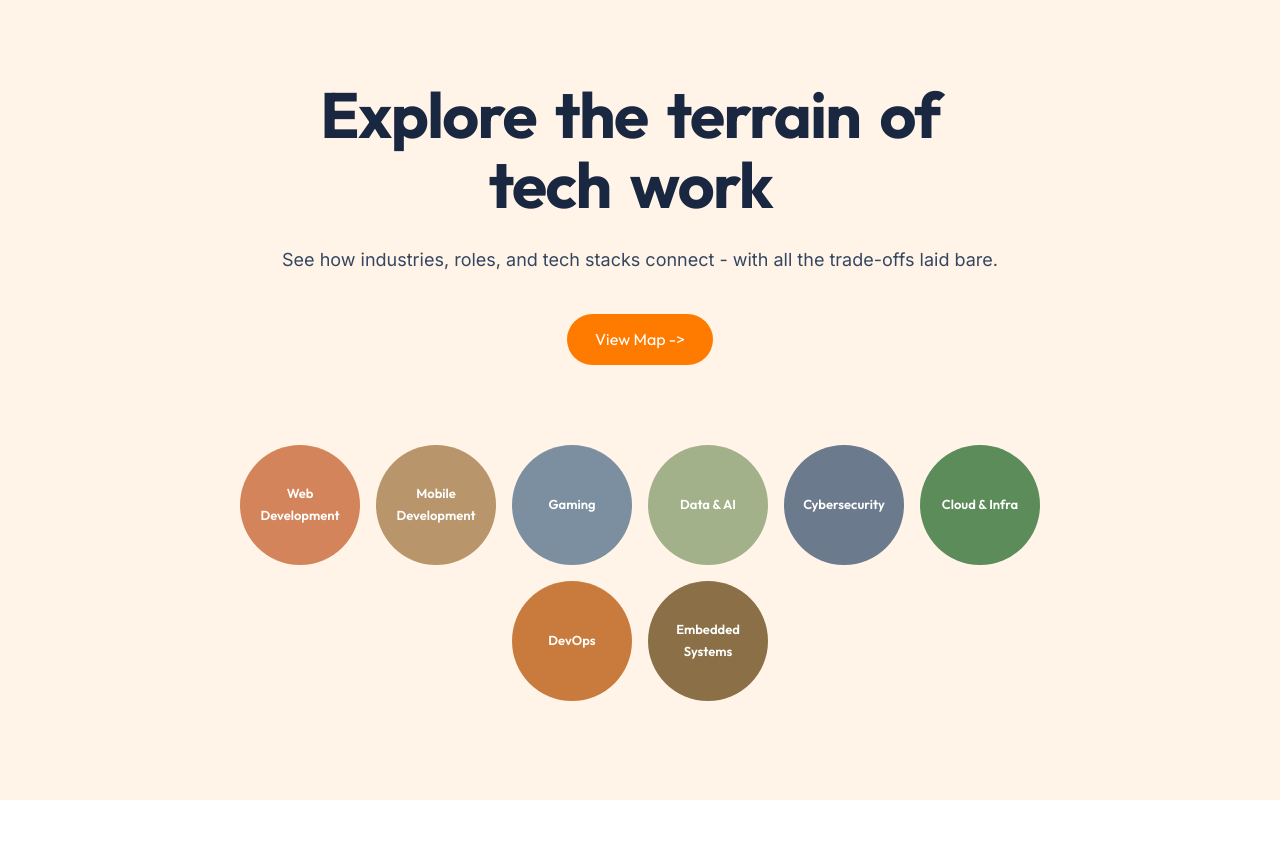
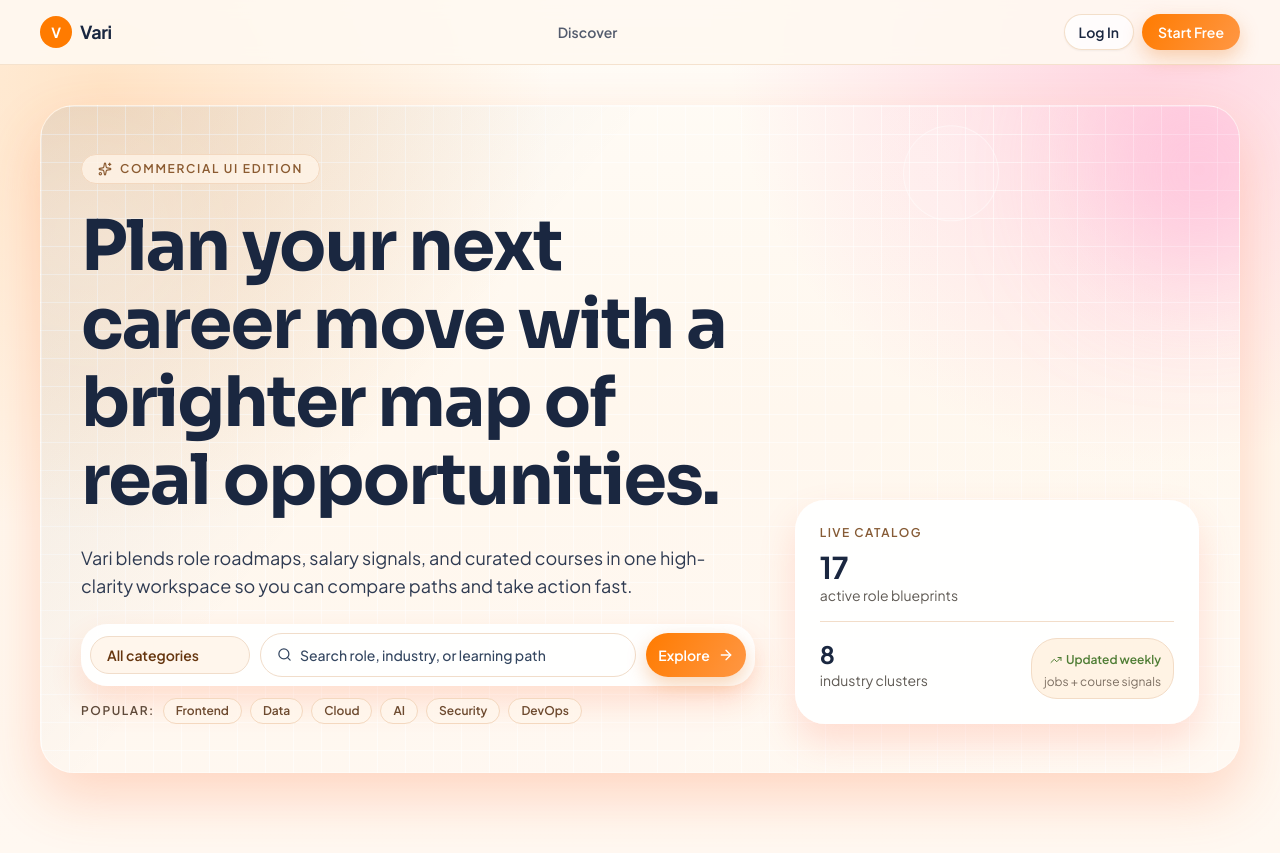
Before and after one commit to artakjato/vari, a React (Vite) app in the folder client/: page / in a window 1280 px wide. Before the commit the page ends 800 px from the top, so only its background shows below. Built offline with nearby package versions, Linux system fonts and the light colour scheme; no server answers.

Commit message:
feat(pages): add core pages and route integration

```diff
--- a/client/src/pages/HomePage.tsx
+++ b/client/src/pages/HomePage.tsx
@@ -1,134 +1,168 @@
-import { motion } from "framer-motion";
-import { Link } from "react-router-dom";
-import { useMapStore } from "../stores/mapStore";
+import { Button } from '@/components/ui/Button';
+import { motion } from 'framer-motion';
+import { ArrowRight, Search, Sparkles, TrendingUp } from 'lucide-react';
+import { Link } from 'react-router-dom';
+import { useMapStore } from '../stores/mapStore';
+
+const menuItems = [
+	{ label: 'Discover', href: '#discover' },
+];
+
+const popularTags = ['Frontend', 'Data', 'Cloud', 'AI', 'Security', 'DevOps'];
 
 export function HomePage() {
-  const industries = useMapStore((s) => s.industries);
-
-  const words = "Explore the terrain of tech work".split(" ");
+	const industries = useMapStore((state) => state.industries);
+	const roles = useMapStore((state) => state.roles);
+	const resetMap = useMapStore((state) => state.resetMap);
 
 	return (
-    <div
-      style={{
-        minHeight: "100vh",
-        background: "var(--bg-canvas)",
-        padding: "80px 24px",
-      }}
+		<div className="min-h-screen bg-transparent pb-12 sm:pb-16 md:pb-20">
+			<header className="sticky top-0 z-30 border-b border-border/70 bg-background/90 backdrop-blur">
+				<div className="mx-auto flex h-14 w-full max-w-[1280px] items-center justify-between gap-2.5 px-4 sm:h-16 sm:gap-4 sm:px-6 md:px-8 lg:px-10">
+					<Link
+						to="/"
+						onClick={resetMap}
+						className="inline-flex items-center gap-1.5 text-[0.95rem] font-bold tracking-tight text-foreground sm:gap-2 sm:text-lg md:text-[1.12rem]"
 					>
-      <div style={{ textAlign: "center", maxWidth: 760, margin: "0 auto" }}>
-        <h1
-          style={{
-            fontFamily: "Outfit",
-            fontSize: "clamp(36px, 6vw, 64px)",
-            fontWeight: 700,
-            color: "var(--text-primary)",
-            lineHeight: 1.1,
-          }}
+						<span className="inline-flex h-7 w-7 items-center justify-center rounded-full bg-primary text-xs font-bold text-primary-foreground sm:h-8 sm:w-8 sm:text-sm">V</span>
+						Vari
+					</Link>
+
+					<nav className="hidden items-center gap-5 md:flex lg:gap-6">
+						{menuItems.map((item) => (
+							<a
+								key={item.label}
+								href={item.href}
+								className="text-[13px] font-semibold text-foreground/75 transition-colors duration-150 hover:text-foreground lg:text-sm"
 							>
-          {words.map((word, i) => (
-            <motion.span
-              key={i}
-              initial={{ opacity: 0, y: 20 }}
+								{item.label}
+							</a>
+						))}
+					</nav>
+
+					<div className="flex items-center gap-1.5 sm:gap-2">
+						<Link to="/auth">
+							<Button variant="outline" size="sm" className="h-8 rounded-full border-border/80 bg-white/75 px-3 text-[11px] sm:h-9 sm:px-3.5 sm:text-sm">
+								Log In
+							</Button>
+						</Link>
+						<Link to="/map" onClick={resetMap}>
+							<Button size="sm" className="h-8 rounded-full px-3 text-[11px] sm:h-9 sm:px-4 sm:text-sm">
+								Start Free
+							</Button>
+						</Link>
+					</div>
+				</div>
+			</header>
+
+			<main className="mx-auto flex w-full max-w-[1280px] flex-col gap-8 px-4 pt-5 sm:gap-10 sm:px-6 sm:pt-7 md:gap-14 md:px-8 md:pt-10 lg:px-10">
+				<section
+					id="discover"
+					className="hero-sunburst warm-grid relative overflow-hidden rounded-xl border border-white/45 px-4 py-6 text-[#1a2740] shadow-[0_24px_56px_rgba(255,103,45,0.24)] sm:rounded-2xl sm:px-6 sm:py-8 md:rounded-[34px] md:px-9 md:py-11 lg:px-10 lg:py-12"
+				>
+					<div className="pointer-events-none absolute inset-0 bg-[linear-gradient(130deg,rgba(8,17,34,0.08),transparent_35%,rgba(255,255,255,0.14))]" />
+					<div className="pointer-events-none absolute -left-10 top-10 h-44 w-44 rounded-full bg-white/24 blur-3xl" />
+					<div className="pointer-events-none absolute -right-16 -top-10 h-52 w-52 rounded-full bg-[#ffa6d2]/50 blur-3xl" />
+					<motion.div
+						animate={{ y: [0, -12, 0] }}
+						transition={{ duration: 7, repeat: Infinity, ease: 'easeInOut' }}
+						className="pointer-events-none absolute right-[20%] top-6 hidden h-24 w-24 rounded-full border border-white/40 bg-white/10 md:block"
+					/>
+
+					<div className="relative grid gap-5 sm:gap-6 md:grid-cols-[1.25fr_0.75fr] md:items-end md:gap-10">
+						<div className="space-y-3.5 sm:space-y-5 md:space-y-6">
+							<motion.p
+								initial={{ opacity: 0, y: 8 }}
 								animate={{ opacity: 1, y: 0 }}
-              transition={{ delay: i * 0.08 }}
-              style={{ display: "inline-block", marginRight: "0.3em" }}
+								transition={{ duration: 0.22 }}
+								className="inline-flex items-center gap-1.5 rounded-full border border-[#f3d8bf] bg-[#fff4e8cc] px-3 py-1 text-[10px] font-semibold uppercase tracking-[0.12em] text-[#8b5b31] sm:gap-2 sm:px-4 sm:py-1.5 sm:text-xs sm:tracking-[0.14em]"
 							>
-              {word}
-            </motion.span>
-          ))}
-        </h1>
+								<Sparkles size={14} />
+								Commercial UI Edition
+							</motion.p>
+
+							<motion.h1
+								initial={{ opacity: 0, y: 8 }}
+								animate={{ opacity: 1, y: 0 }}
+								transition={{ delay: 0.06, duration: 0.24 }}
+								className="max-w-3xl text-[clamp(1.9rem,8.1vw,4.35rem)] leading-[1.04] text-[#1a2740] md:leading-[1.02]"
+							>
+								Plan your next career move with a brighter map of real opportunities.
+							</motion.h1>
 
 							<motion.p
-          initial={{ opacity: 0 }}
-          animate={{ opacity: 1 }}
-          transition={{ delay: 0.8 }}
-          style={{
-            color: "var(--text-secondary)",
-            fontSize: 18,
-            margin: "24px 0 40px",
-            fontFamily: "Inter",
-          }}
+								initial={{ opacity: 0, y: 10 }}
+								animate={{ opacity: 1, y: 0 }}
+								transition={{ delay: 0.12, duration: 0.24 }}
+								className="max-w-2xl text-[0.95rem] text-[#2f3b52] sm:text-base md:text-lg"
 							>
-          See how industries, roles, and tech stacks connect - with all the
-          trade-offs laid bare.
+								Vari blends role roadmaps, salary signals, and curated courses in one high-clarity workspace so you can compare paths and take action fast.
 							</motion.p>
 
 							<motion.div
 								initial={{ opacity: 0, y: 10 }}
 								animate={{ opacity: 1, y: 0 }}
-          transition={{ delay: 1.0 }}
-          style={{ display: "flex", gap: 16, justifyContent: "center" }}
+								transition={{ delay: 0.16, duration: 0.24 }}
+								className="space-y-2.5 sm:space-y-3"
 							>
-          <Link to="/map">
-            <button
-              style={{
-                padding: "12px 28px",
-                background: "var(--accent-primary)",
-                color: "white",
-                border: "none",
-                borderRadius: 99,
-                fontFamily: "Outfit",
-                fontSize: 16,
-                cursor: "pointer",
-              }}
+								<div className="flex flex-col gap-2.5 rounded-2xl border border-white/50 bg-white/92 p-1.5 shadow-[0_16px_32px_rgba(255,90,32,0.16)] sm:p-2 md:flex-row md:items-center">
+									<button className="rounded-xl border border-[#f1ddca] bg-[#fff6ec] px-3 py-1.5 text-left text-[13px] font-semibold text-[#66360f] sm:px-4 sm:py-2 sm:text-sm md:min-w-40">
+										All categories
+									</button>
+									<Link
+										to="/map"
+										onClick={resetMap}
+										className="flex h-10 flex-1 items-center gap-2 rounded-xl border border-[#f1ddca] px-3 text-[13px] font-medium text-[#344660] transition-colors duration-150 hover:border-[#ffc79a] sm:h-11 sm:px-4 sm:text-sm"
 									>
-              View Map -&gt;
-            </button>
+										<Search size={15} />
+										Search role, industry, or learning path
 									</Link>
+									<Link to="/map" onClick={resetMap}>
+										<Button className="h-10 rounded-xl px-4 text-[13px] sm:h-11 sm:px-6 sm:text-sm">
+											Explore
+											<ArrowRight size={15} />
+										</Button>
+									</Link>
+								</div>
+								<div className="flex flex-wrap items-center gap-1.5 sm:gap-2">
+									<span className="text-[10px] font-semibold uppercase tracking-[0.11em] text-[#5f4a3a] sm:text-xs sm:tracking-[0.13em]">Popular:</span>
+									{popularTags.map((tag) => (
+										<span key={tag} className="rounded-full border border-[#f4d8bf] bg-[#fff7edcc] px-2 py-0.5 text-[10px] font-semibold text-[#6d4a2f] sm:px-3 sm:py-1 sm:text-xs">
+											{tag}
+										</span>
+									))}
+								</div>
 							</motion.div>
 						</div>
 
 						<motion.div
-        initial={{ opacity: 0 }}
-        animate={{ opacity: 1 }}
-        transition={{ delay: 1.4, duration: 0.8 }}
-        style={{
-          display: "flex",
-          flexWrap: "wrap",
-          gap: 16,
-          justifyContent: "center",
-          maxWidth: 800,
-          margin: "80px auto 0",
-        }}
+							initial={{ opacity: 0, y: 14 }}
+							animate={{ opacity: 1, y: 0 }}
+							transition={{ delay: 0.2, duration: 0.24 }}
+							className="rounded-2xl border border-white/50 bg-white/92 p-4 text-[#1a2740] shadow-[0_18px_36px_rgba(255,111,78,0.2)] sm:p-5 md:rounded-3xl md:p-6"
 						>
-        {industries.map((industry, i) => (
-          <motion.div
-            key={industry.slug}
-            initial={{ scale: 0, opacity: 0 }}
-            animate={{ scale: 1, opacity: 1 }}
-            transition={{ delay: 1.5 + i * 0.08, type: "spring" }}
-            whileHover={{ scale: 1.05 }}
-          >
-            <Link to="/map" style={{ textDecoration: "none" }}>
-              <div
-                style={{
-                  width: 120,
-                  height: 120,
-                  borderRadius: "50%",
-                  background: industry.color,
-                  display: "flex",
-                  alignItems: "center",
-                  justifyContent: "center",
-                  cursor: "pointer",
-                }}
-              >
-                <span
-                  style={{
-                    color: "white",
-                    fontFamily: "Outfit",
-                    fontSize: 13,
-                    fontWeight: 600,
-                    textAlign: "center",
-                    padding: "0 12px",
-                  }}
-                >
-                  {industry.name}
-                </span>
+							<p className="text-xs font-semibold uppercase tracking-[0.12em] text-[#865b35]">Live catalog</p>
+							<p className="mt-2 text-2xl font-bold sm:text-3xl">{roles.length}</p>
+							<p className="text-xs text-[#5f5a54] sm:text-sm">active role blueprints</p>
+							<div className="mt-4 h-px bg-[#f2ddc9]" />
+							<div className="mt-4 flex items-start justify-between gap-3">
+								<div>
+									<p className="text-xl font-bold sm:text-2xl">{industries.length}</p>
+									<p className="text-xs text-[#5f5a54] sm:text-sm">industry clusters</p>
 								</div>
-            </Link>
+								<div className="rounded-xl border border-[#f3dcc6] bg-[#fff3e4] px-2.5 py-1.5 text-right sm:rounded-2xl sm:px-3 sm:py-2">
+									<p className="inline-flex items-center gap-1 text-xs font-semibold text-[#4f7d35]">
+										<TrendingUp size={12} />
+										Updated weekly
+									</p>
+									<p className="text-[10px] text-[#7d6f62] sm:text-xs">jobs + course signals</p>
+								</div>
+							</div>
 						</motion.div>
-        ))}
-      </motion.div>
+					</div>
+				</section>
+
+			</main>
 		</div>
 	);
 }
--- a/client/src/pages/PinsPage.tsx
+++ b/client/src/pages/PinsPage.tsx
@@ -1,7 +1,8 @@
-import { useState, useEffect } from "react";
+import { useEffect, useState } from "react";
+import { Link } from "react-router-dom";
+import { PinCard } from "../components/pins/PinCard";
 import { getPins } from "../lib/api";
 import { useMapStore } from "../stores/mapStore";
-import { PinCard } from "../components/pins/PinCard";
 
 interface Pin {
   _id: string;
@@ -13,82 +14,68 @@ interface Pin {
 export function PinsPage() {
   const [pins, setPins] = useState<Pin[]>([]);
   const [loading, setLoading] = useState(true);
-  const industries = useMapStore((s) => s.industries);
-  const roles = useMapStore((s) => s.roles);
-  const currentUser = useMapStore((s) => s.currentUser);
+
+  const industries = useMapStore((state) => state.industries);
+  const roles = useMapStore((state) => state.roles);
+  const currentUser = useMapStore((state) => state.currentUser);
 
   useEffect(() => {
     getPins()
-      .then((res) => setPins(res.data))
+      .then((response) => setPins(response.data))
       .catch(() => setPins([]))
       .finally(() => setLoading(false));
   }, []);
 
-  const resolveName = (pin: Pin): string => {
+  const resolveName = (pin: Pin) => {
     if (pin.targetType === "role") {
-      const role = roles.find((r) => r.slug === pin.targetId);
+      const role = roles.find((item) => item.slug === pin.targetId);
       return role?.name ?? pin.targetId;
     }
 
-    const industry = industries.find((ind) => ind.slug === pin.targetId);
+    const industry = industries.find((item) => item.slug === pin.targetId);
     return industry?.name ?? pin.targetId;
-  };
-
-  const handleDelete = (id: string) => {
-    setPins((prev) => prev.filter((p) => p._id !== id));
   };
 
   if (!currentUser) {
     return (
-      <div
-        style={{
-          minHeight: "100vh",
-          display: "flex",
-          alignItems: "center",
-          justifyContent: "center",
-          background: "var(--bg-canvas)",
-        }}
-      >
-        <p style={{ fontFamily: "Inter", color: "var(--text-secondary)" }}>
-          Please <a href="/auth">sign in</a> to view your saved pins.
+      <div className="flex min-h-screen items-center justify-center bg-background px-4 sm:px-6">
+        <p className="text-[13px] text-muted-foreground sm:text-sm">
+          Please <Link to="/auth" className="font-medium text-foreground hover:underline">sign in</Link> to view saved pins.
         </p>
       </div>
     );
   }
 
-  if (loading) return <p style={{ padding: 40 }}>Loading your pins...</p>;
+  if (loading) {
+    return <p className="px-4 py-8 text-[13px] font-medium text-muted-foreground sm:px-6 sm:text-sm">Loading your pins...</p>;
+  }
 
   return (
-    <div
-      style={{
-        minHeight: "100vh",
-        padding: "40px 24px",
-        background: "var(--bg-canvas)",
-      }}
-    >
-      <h1 style={{ fontFamily: "Outfit", fontSize: 28, marginBottom: 24 }}>
-        My Saved Pins
-      </h1>
-      {pins.length === 0 ? (
-        <p style={{ color: "var(--text-secondary)", fontFamily: "Inter" }}>
-          You haven't pinned any roles or industries yet. Explore the
-          <a href="/map" style={{ marginLeft: 4 }}>
+    <div className="min-h-screen bg-background px-4 py-8 sm:px-6 sm:py-10 md:px-10 md:py-12">
+      <div className="mx-auto w-full max-w-3xl space-y-3.5 sm:space-y-4">
+        <h1 className="text-[1.75rem] leading-tight text-foreground sm:text-3xl">My saved pins</h1>
+
+        {!pins.length ? (
+          <p className="text-[13px] text-muted-foreground sm:text-sm">
+            You have not pinned roles or industries yet. Explore the{" "}
+            <Link to="/map" className="font-medium text-foreground hover:underline">
               map
-          </a>{" "}
-          and click "Pin" on things you find interesting!
+            </Link>
+            .
           </p>
         ) : (
-        <div style={{ display: "grid", gap: 16, maxWidth: 600 }}>
+          <div className="space-y-2.5 sm:space-y-3">
             {pins.map((pin) => (
               <PinCard
                 key={pin._id}
                 pin={pin}
                 name={resolveName(pin)}
-              onDelete={handleDelete}
+                onDelete={(id) => setPins((items) => items.filter((item) => item._id !== id))}
               />
             ))}
           </div>
         )}
       </div>
+    </div>
   );
 }
--- a/client/src/pages/StyleGuide.tsx
+++ b/client/src/pages/StyleGuide.tsx
@@ -1,38 +1,53 @@
-import { Button } from "../components/ui/Button";
-import { Badge } from "../components/ui/Badge";
-import { Card } from "../components/ui/Card";
-import { Tooltip } from "../components/ui/Tooltip";
+import { Badge } from '../components/ui/Badge';
+import { Button } from '../components/ui/Button';
+import { Card, CardContent } from '../components/ui/Card';
+import { Tooltip } from '../components/ui/Tooltip';
 
 export function StyleGuide() {
 	return (
-    <div style={{ padding: 32, maxWidth: 600, margin: "0 auto" }}>
-      <h1>Vari Style Guide</h1>
-      <p style={{ color: "var(--text-secondary)", marginBottom: 32 }}>
-        All reusable UI component in one piece
-      </p>
-
-      {/* Buttons */}
-      <h2>Buttons</h2>
-      <div style={{ display: "flex", gap: 8, marginBottom: 24 }}>
-        <Badge color="#D4845A">Web Dev</Badge>
-        <Badge color="#B8956A">Mobile</Badge>
-        <Badge color="#7B8FA1">Security</Badge>
+		<div className="mx-auto max-w-3xl space-y-8 px-6 py-10">
+			<div className="space-y-1">
+				<h1 className="text-3xl text-foreground">Vari Style Guide</h1>
+				<p className="text-sm text-muted-foreground">Reusable warm-theme components and interaction states.</p>
 			</div>
 
-      {/* Card */}
-      <h2>Card</h2>
+			<section className="space-y-3">
+				<h2 className="text-lg font-semibold text-foreground">Buttons</h2>
+				<div className="flex flex-wrap gap-2">
+					<Button>Primary</Button>
+					<Button variant="outline">Outline</Button>
+					<Button variant="secondary">Secondary</Button>
+					<Button variant="ghost">Ghost</Button>
+				</div>
+			</section>
+
+			<section className="space-y-3">
+				<h2 className="text-lg font-semibold text-foreground">Badges</h2>
+				<div className="flex flex-wrap gap-2">
+					<Badge>Default</Badge>
+					<Badge variant="outline" className="border-[#e6ccb0] bg-[#fff3e3] text-[#876f57]">
+						Category
+					</Badge>
+					<Badge variant="secondary">Secondary</Badge>
+				</div>
+			</section>
+
+			<section className="space-y-3">
+				<h2 className="text-lg font-semibold text-foreground">Card</h2>
 				<Card>
-        <h3 style={{ margin: 0 }}>This is a card</h3>
-        <p style={{ color: "var(--text-secondary)" }}>
-          Cards are white containers used throughout the app
-        </p>
+					<CardContent className="space-y-2">
+						<h3 className="text-base font-semibold text-foreground">Roadmap card sample</h3>
+						<p className="text-sm text-muted-foreground">Cards use warm borders, elevated white surfaces, and strong text contrast.</p>
+					</CardContent>
 				</Card>
+			</section>
 
-      {/* Tooltip */}
-      <h2 style={{ marginTop: 24 }}>Tooltip</h2>
-      <Tooltip text="I'm a tooltip!">
-        <Button variant="secondary">Hover over me</Button>
+			<section className="space-y-3">
+				<h2 className="text-lg font-semibold text-foreground">Tooltip</h2>
+				<Tooltip text="Contextual helper tooltip">
+					<Button variant="outline">Hover me</Button>
 				</Tooltip>
+			</section>
 		</div>
 	);
 }
```
Also changed, not shown: client/src/App.tsx (+5 -5 lines), client/src/pages/AuthPage.tsx (+28 -14 lines), client/src/pages/MapPage.tsx (+74 -34 lines). Lines whose indentation alone changed are shown as unchanged.
